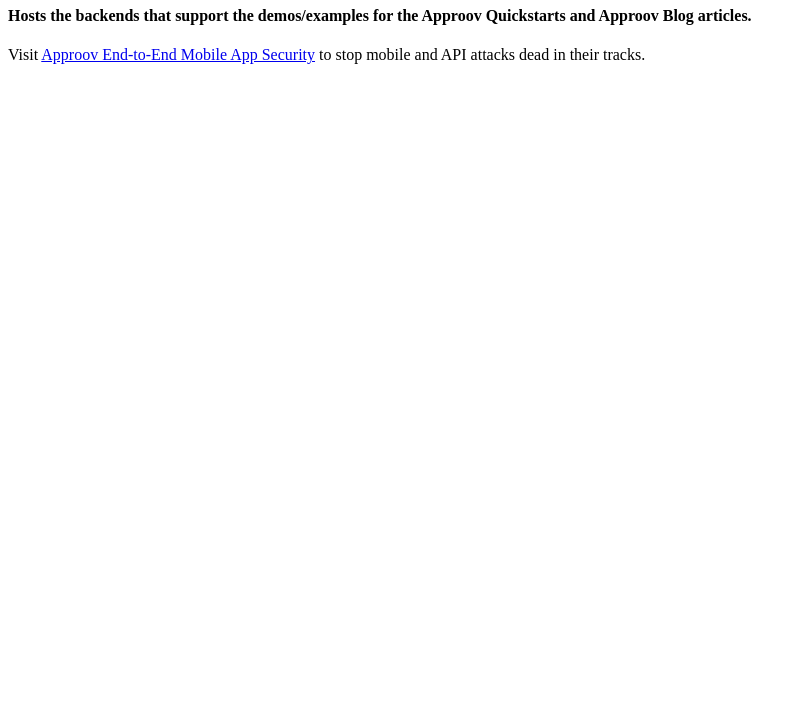
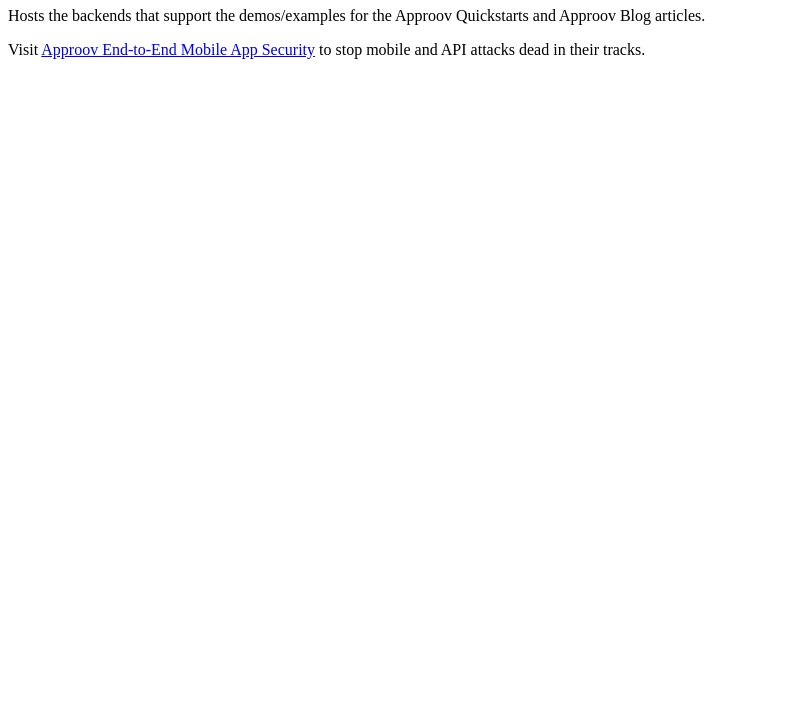
Before and after one commit to CriticalBlue/demo-approov-io-web, a plain HTML site: page public/index.html in a window 1280 px wide. Shown: the part 73-800 px from the top of the page, without its empty margins (0-806 px from the left). Drawn offline with Linux system fonts and the light colour scheme.

```diff
--- a/public/index.html
+++ b/public/index.html
@@ -4,7 +4,7 @@
   </head>
   <body>
     <h1>APPROOV DEMO SERVER</h1>
-    <p><h4>Hosts the backends that support the demos/examples for the Approov Quickstarts and Approov Blog articles.</h4></p>
+    <p>Hosts the backends that support the demos/examples for the Approov Quickstarts and Approov Blog articles.</p>
     <p>Visit <a href="https://approov.io">Approov End-to-End Mobile App Security</a> to stop mobile and API attacks dead in their tracks.</p>
   </body>
 </html>
```
Also changed, not shown: 3 other files.
